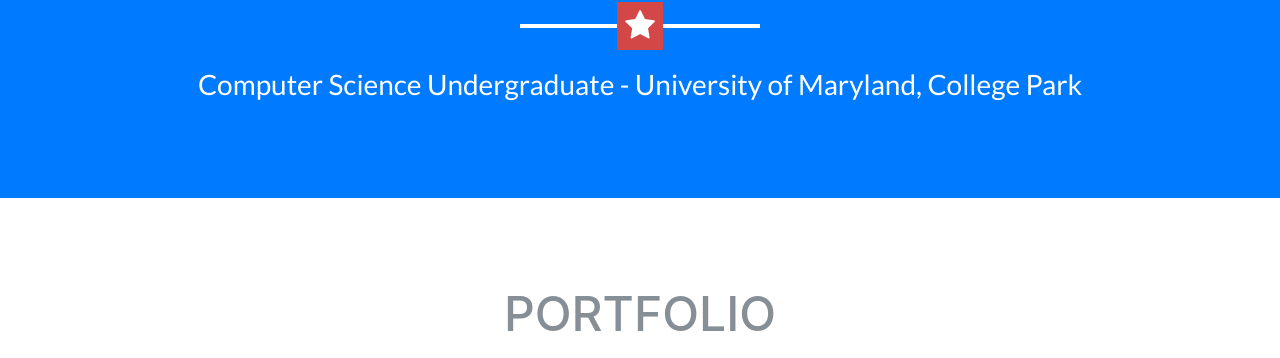
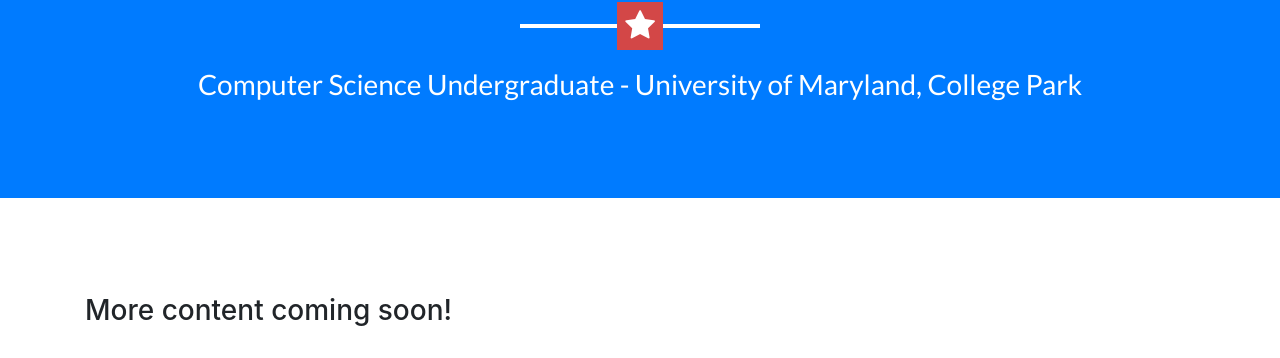
Before and after one commit to amccourt/amccourt.github.io, a website with bundled scripts: page index.html in a window 1280 px wide. Shown: the part 586-944 px from the top of the page. Built offline with nearby package versions, Linux system fonts and the light colour scheme.

Commit message:
profile section

```diff
--- a/index.html
+++ b/index.html
@@ -66,6 +66,10 @@
     <!-- Portfolio Grid Section -->
     <section class="portfolio" id="portfolio">
       <div class="container">
+        <div class="well">
+          <h3>More content coming soon!</h3>
+        </div>
+        <!--
         <h2 class="text-center text-uppercase text-secondary mb-0">Portfolio</h2>
         <hr class="star-dark mb-5">
         <div class="row">
@@ -130,6 +134,7 @@
             </a>
           </div>
         </div>
+      -->
       </div>
     </section>
 
```
